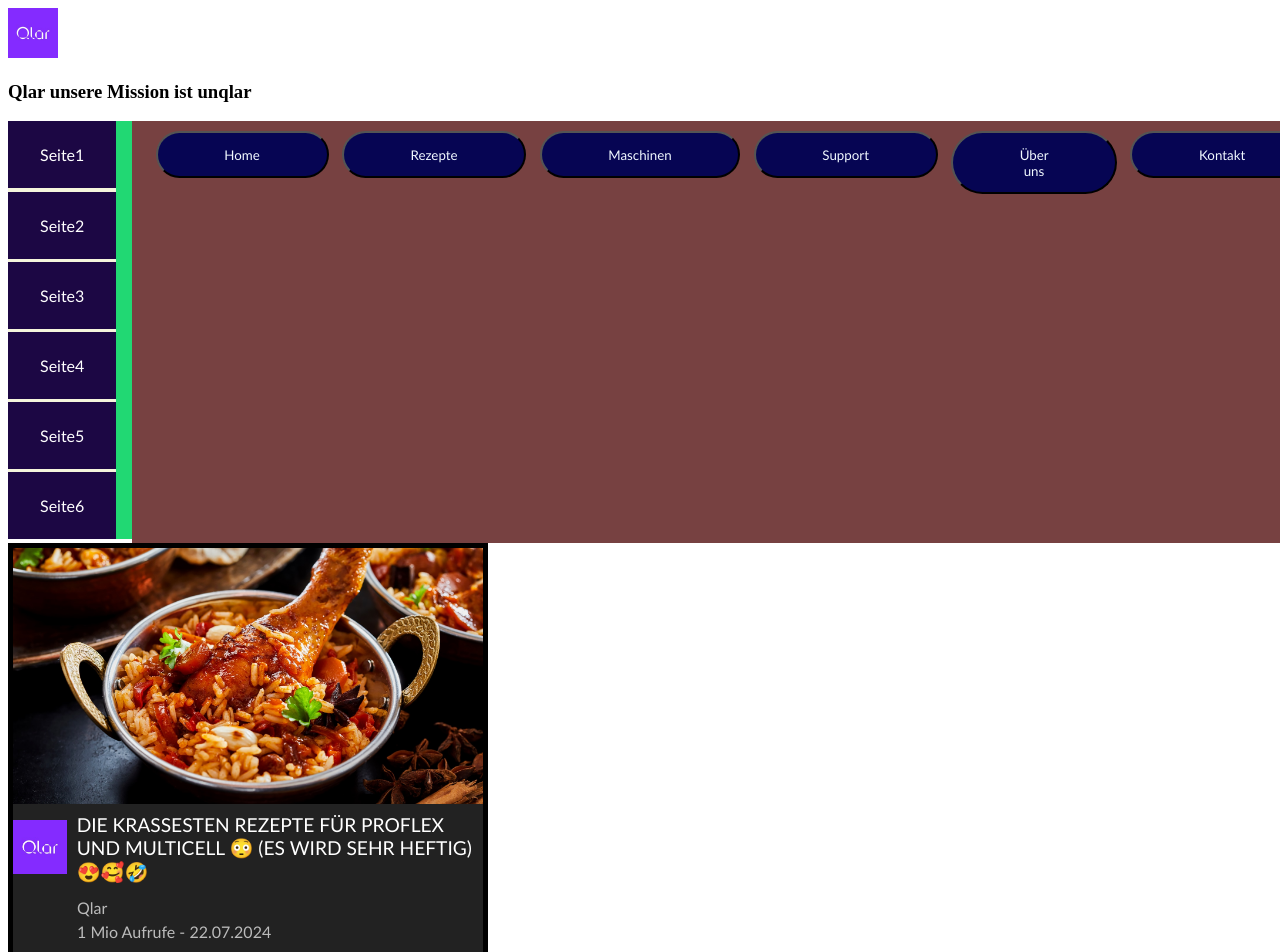
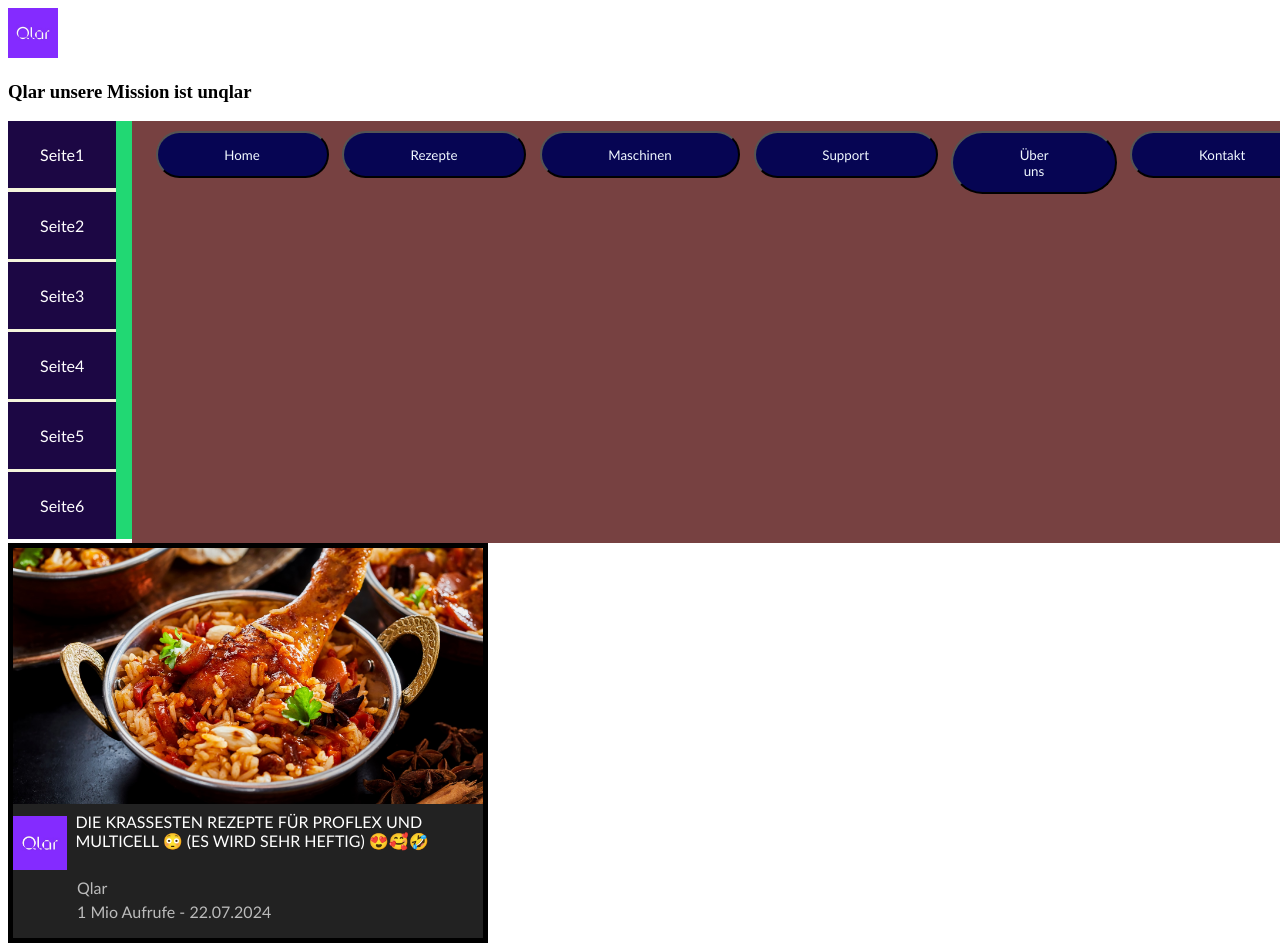
Before and after one commit to jDingert/playground_for_Christian, an Angular app in the folder QlarFoodApp/: page / in a window 1280 px wide. Shown: the top 952 px of the page. Built offline with nearby package versions, Linux system fonts and the light colour scheme.

Commit message:
Letzter Stand

```diff
--- a/QlarFoodApp/src/app/food-choose-screen/food-choose-screen.component.scss
+++ b/QlarFoodApp/src/app/food-choose-screen/food-choose-screen.component.scss
@@ -2,7 +2,7 @@
 
   border: 5px solid black;
   background-color: rgb(34, 34, 34);
-  height: 26em;
+  height: 25em;
   width: 30em;
   overflow: hidden;
   box-sizing: border-box;
@@ -13,7 +13,6 @@
 
   //background-color: rgba(0, 0, 0, 0.349);
   display: flex;
-  margin-bottom: 1em;
 
 }
 
@@ -23,7 +22,7 @@
   width: 100%;
   height: 16em;
   overflow: hidden;
-  margin-bottom: 1em;
+  margin-bottom: 0.25em;
 
 }
 
@@ -41,6 +40,7 @@
   width: 4em;
   height: 4em;
   overflow: hidden;
+  padding-top: 0.5em;
 
 
 }
@@ -50,10 +50,7 @@
   width: 100%;
   height: 100%;
   object-fit: cover;
-  object-position: center;
-  position: relative;
-  top: 0;
-  left: 0;
+  object-position: top;
 
 }
 
@@ -63,12 +60,12 @@
   //background-color: rgba(240, 255, 255, 0.185);
   color: rgb(255, 255, 255);
   font-family: 'Gill Sans', 'Gill Sans MT', 'Calibri', 'Trebuchet MS', sans-serif;
-  font-size: 1.2em;
+  font-size: 1em;
   width: 100%;
   height: 2em;
   padding: 0.5em;
   text-align: left;
-  align-items:center;
+  align-items: center;
 }
 
 
@@ -79,7 +76,7 @@
   color: rgb(187, 187, 187);
   font-family: 'Gill Sans', 'Gill Sans MT', 'Calibri', 'Trebuchet MS', sans-serif;
   font-size: 1em;
-  width: 100%;
+  width: 87%;
   height: 1em;
   text-align: left;
   align-items:center;
@@ -95,7 +92,7 @@
   color: rgb(187, 187, 187);
   font-family: 'Gill Sans', 'Gill Sans MT', 'Calibri', 'Trebuchet MS', sans-serif;
   font-size: 1em;
-  width: 100%;
+  width: 87%;
   height: 2em;
   text-align: left;
   align-items: center;
```
Also changed, not shown: QlarFoodApp/src/app/sidebar/sidebar.component.ts (line endings or trailing spaces).
